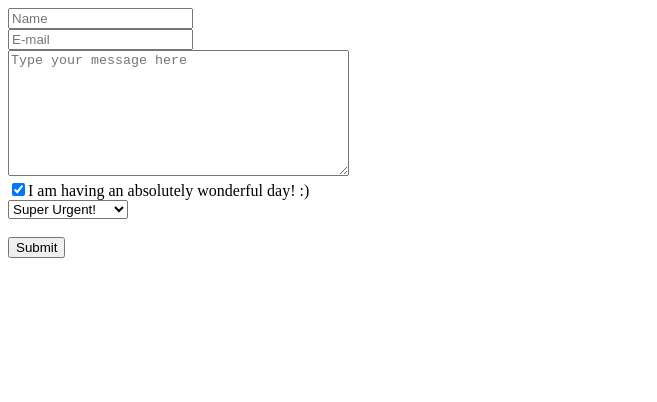
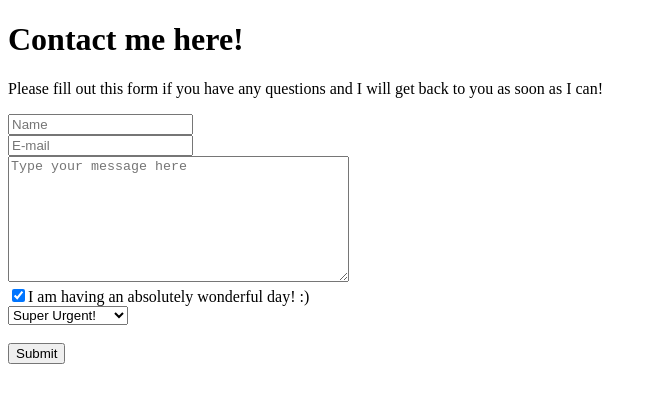
Before and after one commit to angiestoyanova/angiestoyanova.github.io, a plain HTML site: page index.html in a window 1280 px wide. Shown: the whole page, without its empty margins (0-657 px from the left). Drawn offline with Linux system fonts and the light colour scheme.

```diff
--- a/index.html
+++ b/index.html
@@ -8,6 +8,8 @@
 	</style>
 </head>
 <body>
+	<h1>Contact me here!</h1>
+	<p>Please fill out this form if you have any questions and I will get back to you as soon as I can!</p>
 	<form id="myForm" action="http://formspree.io/angiestoyanova@gmail.com" method="POST">
 		<input type="text" name="name" required placeholder="Name"/>
 		<br>
```
